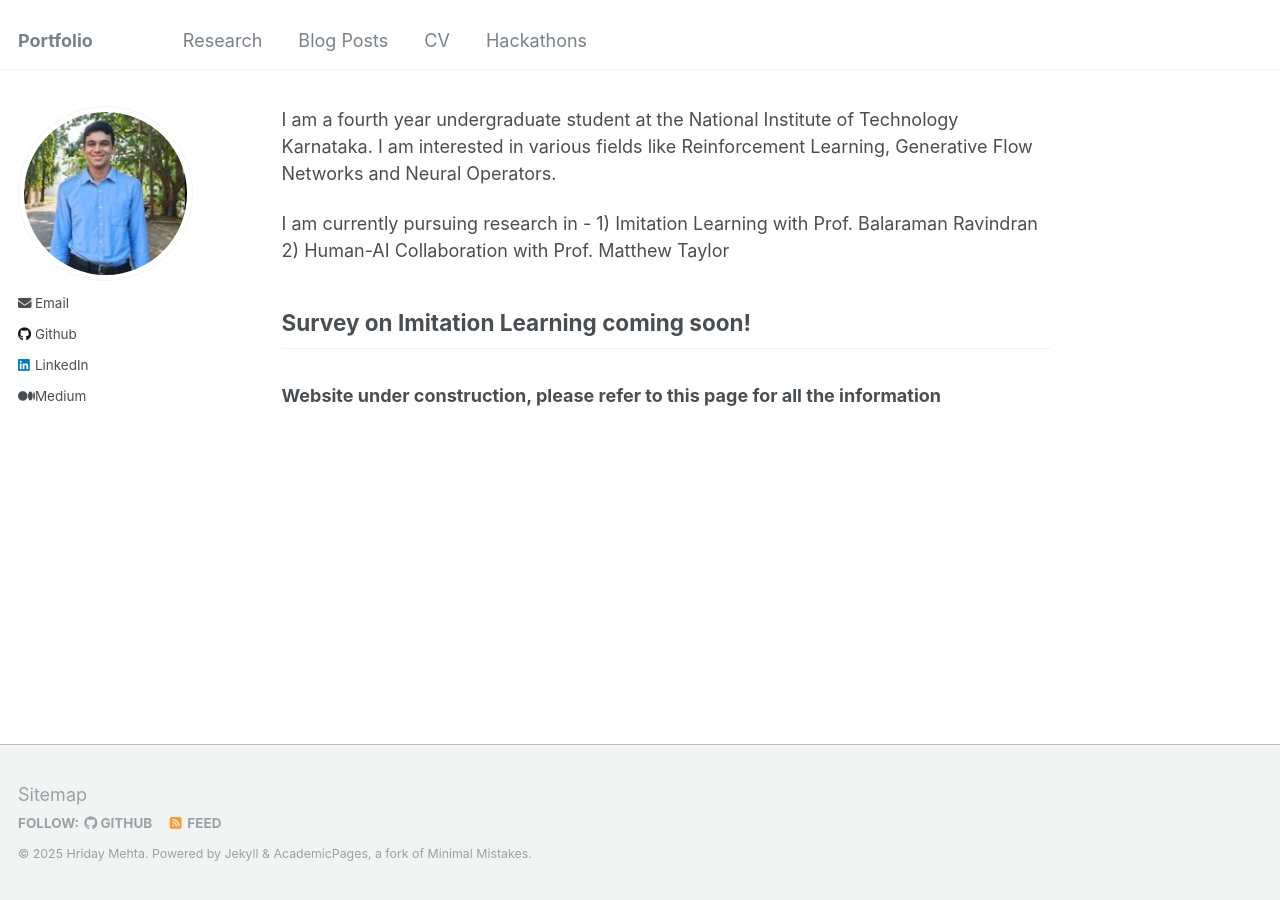
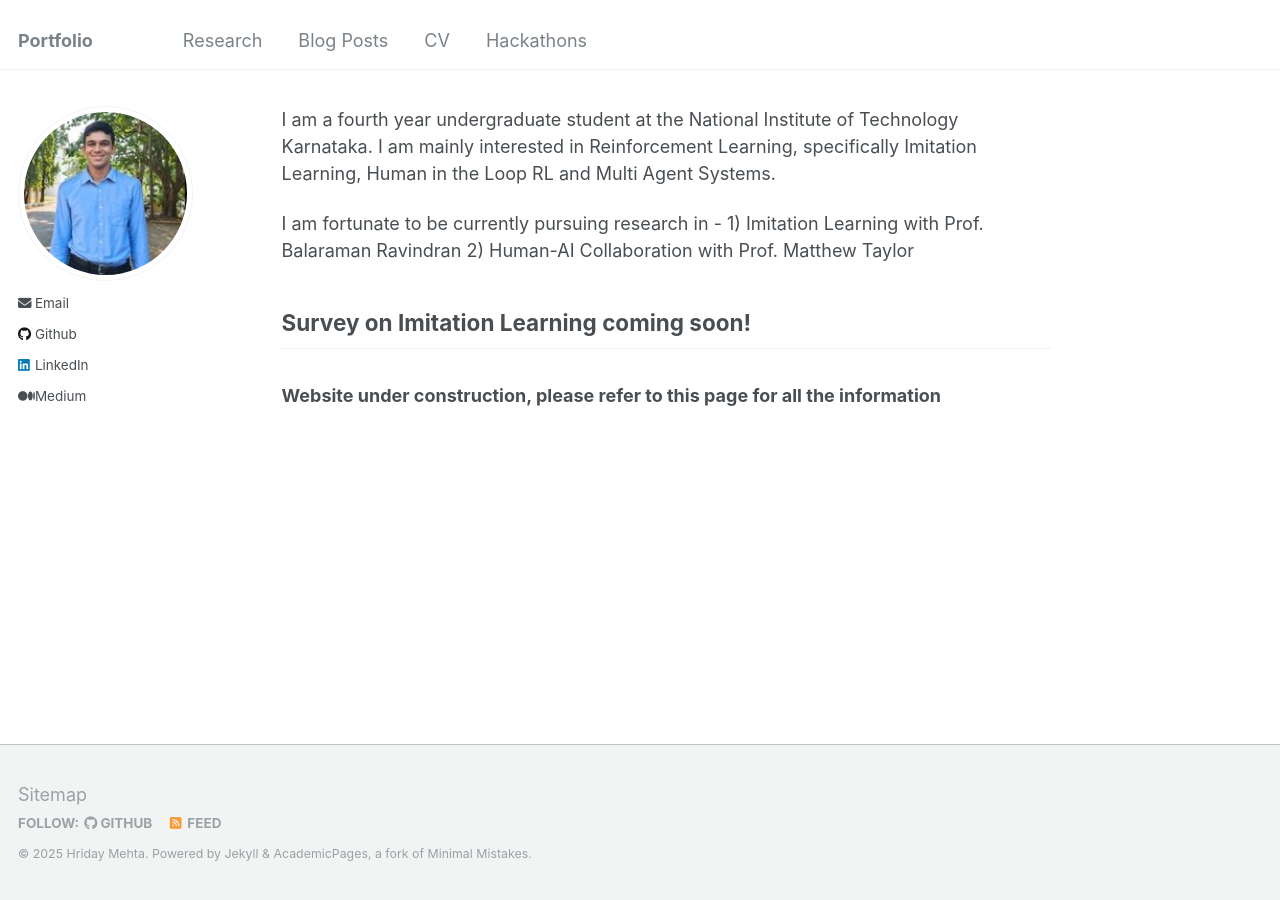
Before and after one commit to HridayM25/HridayM25.github.io, a Jekyll site: the page built from _pages/about.md, in a window 1280 px wide. Built offline with Jekyll 4.4.1, drawn with Linux system fonts in a browser that asks for light colours.

Commit message:
About me

```diff
--- a/_pages/about.md
+++ b/_pages/about.md
@@ -7,9 +7,9 @@ redirect_from:
   - /about.html
 ---
 
-I am a fourth year undergraduate student at the National Institute of Technology Karnataka. I am interested in various fields like Reinforcement Learning, Generative Flow Networks and Neural Operators.
+I am a fourth year undergraduate student at the National Institute of Technology Karnataka. I am mainly interested in Reinforcement Learning, specifically Imitation Learning, Human in the Loop RL and Multi Agent Systems.
 
-I am currently pursuing research in -
+I am fortunate to be currently pursuing research in -
 1) Imitation Learning with Prof. Balaraman Ravindran
 2) Human-AI Collaboration with Prof. Matthew Taylor
 
```
